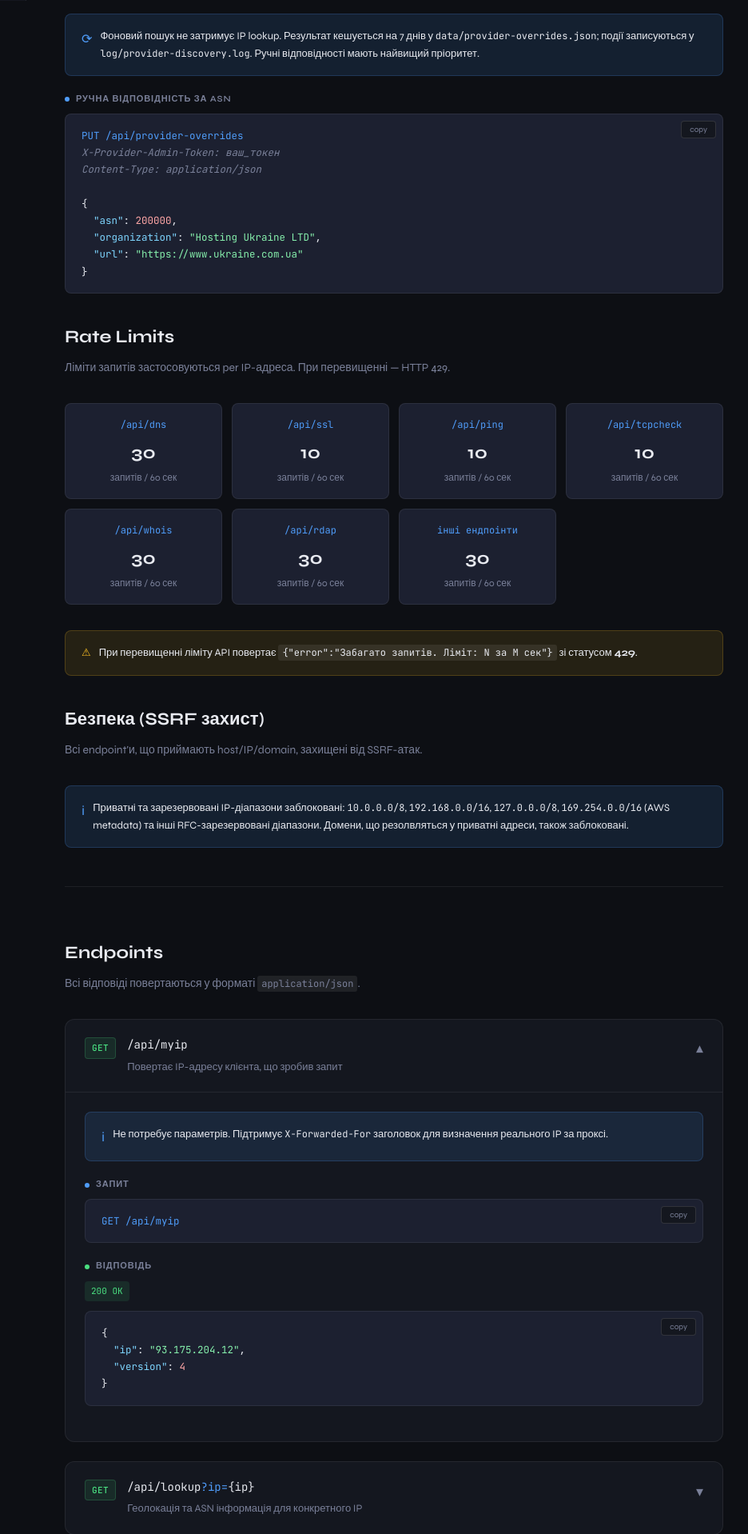
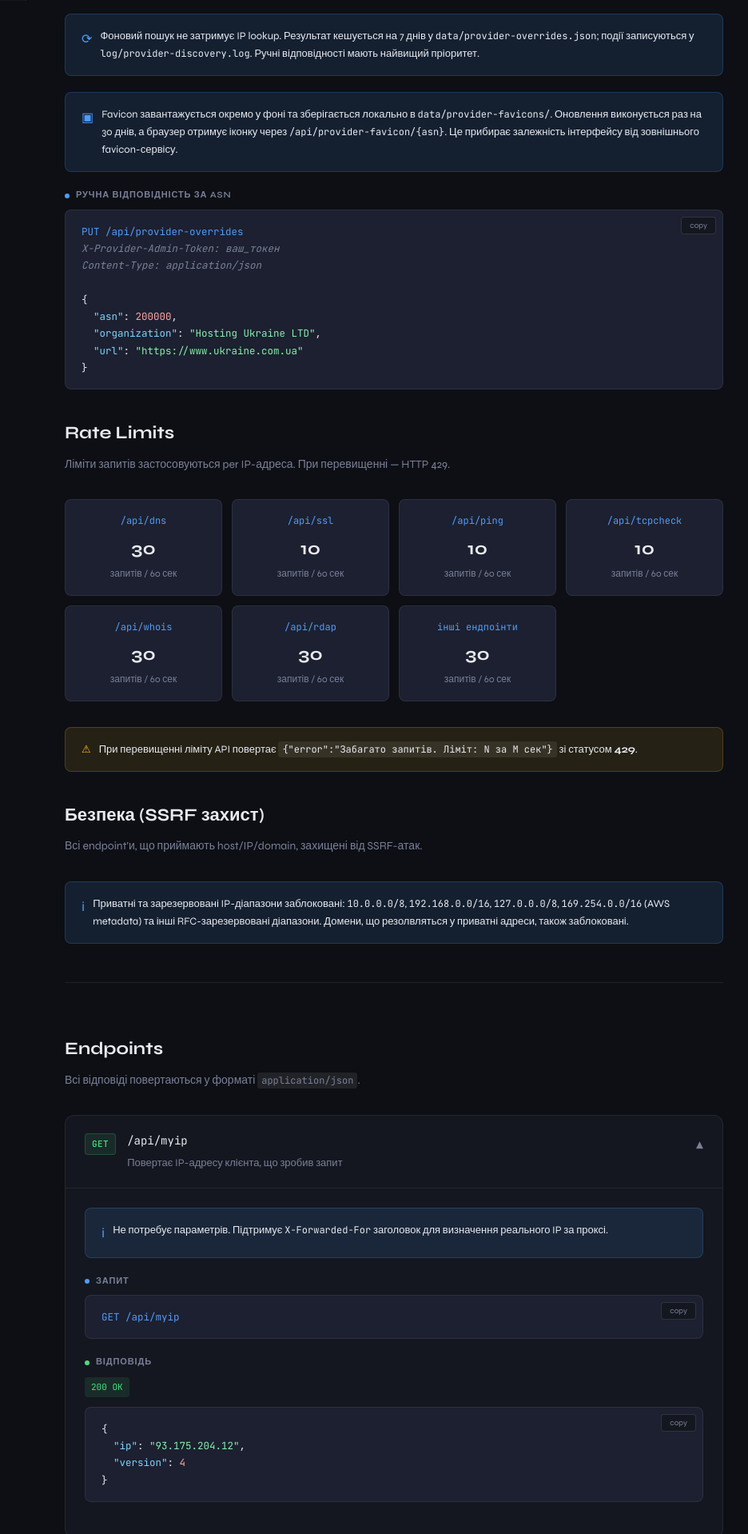
Before and after one commit to DraKuLa21-a42/ip-lookup, a Flask app: page /api-docs in a window 1280 px wide. Shown: the part 799-2717 px from the top of the page at 80% size, without its empty margins (207-1143 px from the left). Run offline with Flask 3, Linux system fonts and the light colour scheme.

Commit message:
Store provider sites and favicons locally
Co-authored-by: Copilot App <223556219+Copilot@users.noreply.github.com>

```diff
--- a/app.py
+++ b/app.py
@@ -1,4 +1,4 @@
-from flask import Flask, request, jsonify, render_template
+from flask import Flask, request, jsonify, render_template, send_file
 import geoip2.database
 import socket
 import ipaddress
@@ -10,7 +10,7 @@ import logging
 import subprocess
 import time
 import threading
-from urllib.parse import urlparse
+from urllib.parse import urljoin, urlparse
 from collections import defaultdict
 from concurrent.futures import ThreadPoolExecutor, as_completed
 from functools import wraps
@@ -218,11 +218,15 @@ PROVIDER_OVERRIDES_PATH = os.path.join("data", "provider-overrides.json")
 PROVIDER_DISCOVERY_TTL = 7 * 24 * 60 * 60
 PROVIDER_DISCOVERY_TIMEOUT = 5
 PROVIDER_DISCOVERY_VERSION = 2
+PROVIDER_FAVICON_TTL = 30 * 24 * 60 * 60
+PROVIDER_FAVICON_MAX_BYTES = 256 * 1024
 _provider_overrides_lock = threading.RLock()
 _provider_overrides_cache: dict[str, dict] | None = None
 _provider_overrides_mtime: float | None = None
 _provider_discovery_executor = ThreadPoolExecutor(max_workers=2)
 _provider_discovery_in_flight: set[int] = set()
+_provider_favicon_in_flight: set[int] = set()
+PROVIDER_FAVICON_DIR = os.path.join("data", "provider-favicons")
 
 
 def _load_provider_overrides() -> dict[str, dict]:
@@ -270,6 +274,85 @@ def _is_http_url(value: str | None) -> bool:
         return False
     parsed = urlparse(value)
     return parsed.scheme in ("http", "https") and bool(parsed.netloc)
+
+
+def _provider_favicon_path(asn: int) -> str:
+    return os.path.join(PROVIDER_FAVICON_DIR, f"{asn}.bin")
+
+
+def _provider_favicon_url(asn: int) -> str | None:
+    return f"/api/provider-favicon/{asn}" if os.path.isfile(_provider_favicon_path(asn)) else None
+
+
+def _favicon_cache_fresh(value: dict) -> bool:
+    try:
+        return time.time() - float(value.get("favicon_checked_at", 0)) < PROVIDER_FAVICON_TTL
+    except (TypeError, ValueError):
+        return False
+
+
+def _save_provider_favicon(
+    asn: int, site_url: str, source_url: str | None = None
+) -> tuple[bool, str | None]:
+    candidates = [source_url] if _is_http_url(source_url) else []
+    candidates.append(urljoin(site_url.rstrip("/") + "/", "favicon.ico"))
+    for candidate in candidates:
+        try:
+            response = _req.get(
+                candidate,
+                headers={"User-Agent": "ip-lookup-provider-favicon/1.0"},
+                timeout=PROVIDER_DISCOVERY_TIMEOUT,
+            )
+            content_type = response.headers.get("Content-Type", "").split(";")[0].lower()
+            if not response.ok or len(response.content) > PROVIDER_FAVICON_MAX_BYTES:
+                continue
+            if not (content_type.startswith("image/") or content_type == "application/octet-stream"):
+                continue
+            os.makedirs(PROVIDER_FAVICON_DIR, exist_ok=True)
+            temporary_path = _provider_favicon_path(asn) + ".tmp"
+            with open(temporary_path, "wb") as file:
+                file.write(response.content)
+            os.replace(temporary_path, _provider_favicon_path(asn))
+            return True, content_type
+        except (_req.RequestException, OSError):
+            continue
+    return False, None
+
+
+def _schedule_provider_favicon(asn: int, site_url: str, source_url: str | None = None) -> None:
+    with _provider_overrides_lock:
+        if asn in _provider_favicon_in_flight:
+            return
+        override = _load_provider_overrides().get(f"asn:{asn}", {})
+        if isinstance(override, dict) and _favicon_cache_fresh(override):
+            return
+        _provider_favicon_in_flight.add(asn)
+
+    def run() -> None:
+        try:
+            saved, content_type = _save_provider_favicon(asn, site_url, source_url)
+            with _provider_overrides_lock:
+                overrides = dict(_load_provider_overrides())
+                current = overrides.get(f"asn:{asn}", {})
+                if isinstance(current, dict):
+                    overrides[f"asn:{asn}"] = {
+                        **current,
+                        "favicon_checked_at": time.time(),
+                        **({"favicon_status": "saved"} if saved else {"favicon_status": "not_found"}),
+                        **({"favicon_content_type": content_type} if content_type else {}),
+                    }
+                    os.makedirs(os.path.dirname(PROVIDER_OVERRIDES_PATH), exist_ok=True)
+                    temporary_path = PROVIDER_OVERRIDES_PATH + ".tmp"
+                    with open(temporary_path, "w", encoding="utf-8") as file:
+                        _json.dump(overrides, file, ensure_ascii=False, indent=2)
+                        file.write("\n")
+                    os.replace(temporary_path, PROVIDER_OVERRIDES_PATH)
+                    _load_provider_overrides()
+        finally:
+            with _provider_overrides_lock:
+                _provider_favicon_in_flight.discard(asn)
+
+    _provider_discovery_executor.submit(run)
 
 
 def _provider_discovery_fresh(value: dict) -> bool:
@@ -380,6 +463,8 @@ def _discover_provider_site(asn: int, organization: str | None) -> None:
                 "asn=%s organization=%r status=%s source=%s http_status=%s url=%r",
                 asn, organization, status, source, http_status, site,
             )
+        if site:
+            _schedule_provider_favicon(asn, site)
 
 
 def _schedule_provider_discovery(asn: int, organization: str | None) -> None:
@@ -444,8 +529,13 @@ def lookup_ip(ip: str) -> dict:
                 result["asn_org"], result["rdns"], result["asn"]
             )
             override = _provider_override(result["asn_org"], result["asn"])
-            if _is_http_url(override.get("favicon")):
-                result["provider_favicon"] = override["favicon"]
+            if result["provider_url"]:
+                result["provider_favicon"] = _provider_favicon_url(result["asn"])
+                _schedule_provider_favicon(
+                    result["asn"],
+                    result["provider_url"],
+                    override.get("favicon"),
+                )
     except Exception as e:
         result["asn_error"] = str(e)
     try:
@@ -508,6 +598,19 @@ def api_config():
         "ipv4_endpoint": os.environ.get("IPV4_ENDPOINT", "/api/myip"),
         "ipv6_endpoint": os.environ.get("IPV6_ENDPOINT", "/api/myip"),
     })
+
+
+@app.route("/api/provider-favicon/<int:asn>")
+def api_provider_favicon(asn: int):
+    path = _provider_favicon_path(asn)
+    if not os.path.isfile(path):
+        return jsonify({"error": "Favicon ще не збережено"}), 404
+    override = _provider_override(None, asn)
+    return send_file(
+        path,
+        mimetype=override.get("favicon_content_type", "application/octet-stream"),
+        max_age=PROVIDER_FAVICON_TTL,
+    )
 
 
 def _provider_admin_authorized() -> bool:
--- a/templates/api.html
+++ b/templates/api.html
@@ -835,6 +835,14 @@
           події записуються у <code style="font-family:var(--mono);font-size:12px">log/provider-discovery.log</code>.
           Ручні відповідності мають найвищий пріоритет.</span>
       </div>
+      <div class="info-box">
+        <span class="icon">▣</span>
+        <span>Favicon завантажується окремо у фоні та зберігається локально в
+        <code style="font-family:var(--mono);font-size:12px">data/provider-favicons/</code>.
+        Оновлення виконується раз на 30 днів, а браузер отримує іконку через
+        <code style="font-family:var(--mono);font-size:12px">/api/provider-favicon/{asn}</code>.
+        Це прибирає залежність інтерфейсу від зовнішнього favicon-сервісу.</span>
+      </div>
       <div class="example-block">
         <div class="example-label"><span class="dot" style="color:var(--accent)"></span> Ручна відповідність за ASN</div>
         <pre><button class="copy-btn" onclick="copyCode(this)">copy</button><span class="hl-url">PUT /api/provider-overrides</span>
@@ -1014,7 +1022,7 @@
   <span class="hl-key">"asn"</span>: <span class="hl-num">15169</span>,
   <span class="hl-key">"asn_org"</span>: <span class="hl-str">"GOOGLE"</span>,
   <span class="hl-key">"provider_url"</span>: <span class="hl-str">"https://google.com"</span>,
-  <span class="hl-key">"provider_favicon"</span>: <span class="hl-str">"https://www.google.com/s2/favicons?domain=google.com&amp;sz=32"</span>,
+  <span class="hl-key">"provider_favicon"</span>: <span class="hl-str">"/api/provider-favicon/15169"</span>,
   <span class="hl-key">"version"</span>: <span class="hl-num">4</span>,
   <span class="hl-key">"is_private"</span>: <span class="hl-bool">false</span>,
   <span class="hl-key">"is_loopback"</span>: <span class="hl-bool">false</span>
```
Also changed, not shown: static/js/ip.js (+5 -3 lines), README.md.
